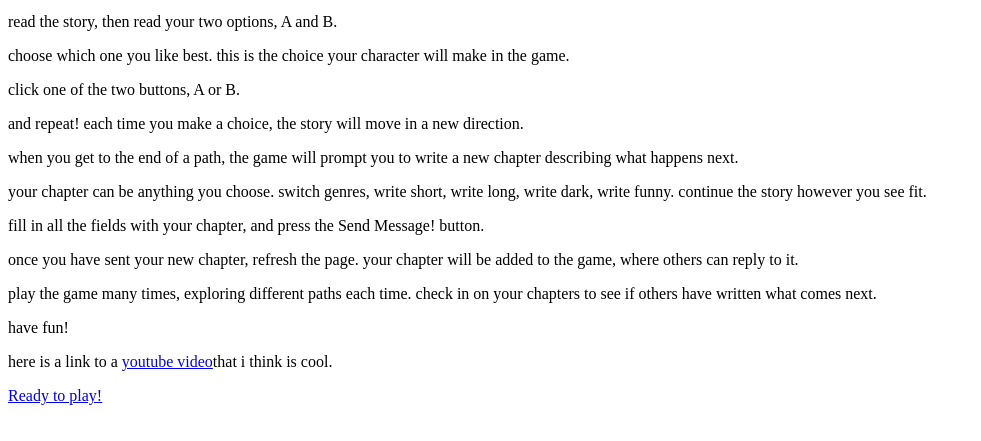
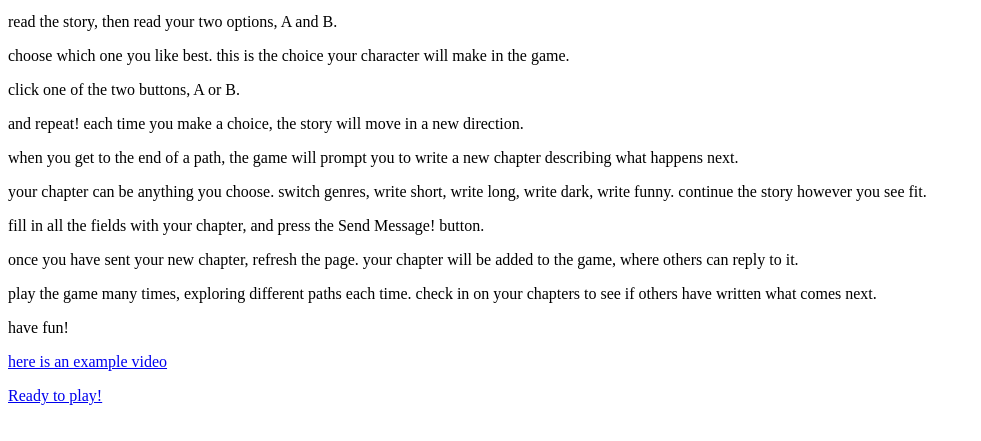
Before and after one commit to andrewparsley/andrewparsley.github.io, a plain HTML site: page TWADintro.html in a window 1280 px wide. Shown: the part 87-528 px from the top of the page, without its empty margins (0-981 px from the left). Drawn offline with Linux system fonts and the light colour scheme.

Commit message:
Update TWADintro.html
add video

```diff
--- a/TWADintro.html
+++ b/TWADintro.html
@@ -14,7 +14,7 @@
 <p>play the game many times, exploring different paths each time. check in on your chapters to see if others have written what comes next.</p>
 <p>have fun!</p>
 <p>
-  here is a link to a  <a href="https://www.youtube.com/watch?v=MRd77vo23ZE">youtube video</a>that i think is cool.
+  <a href="https://www.youtube.com/watch?v=816VvnrtZlA">here is an example video</a>
 </p>
 <nav>
   <a href="./TWADfirstTry.html">Ready to play!</a>
```
